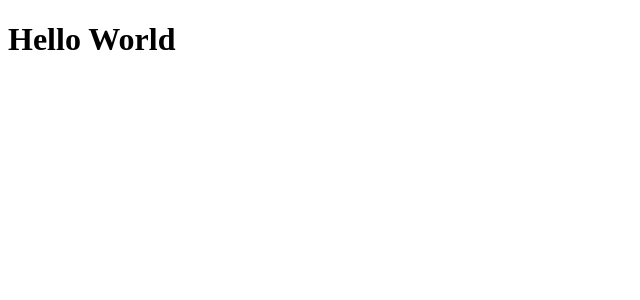
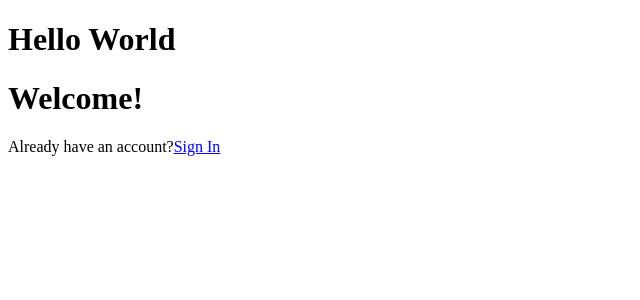
Before and after one commit to NoahDeltoroSmyth/Employee-Directory, a React app: page /sign-up in a window 1280 px wide. Shown: the top 300 px of the page, without its empty margins (0-640 px from the left). Built offline with nearby package versions, Linux system fonts and the light colour scheme.

Commit message:
Auth page in place with dynamic links. Needs form

```diff
--- a/src/App.jsx
+++ b/src/App.jsx
@@ -1,4 +1,5 @@
 import { Route, Switch, BrowserRouter } from 'react-router-dom';
+import Auth from './views/Auth/Auth';
 import LandingPage from './views/LandingPage/LandingPage';
 
 export default function App() {
@@ -10,13 +11,13 @@ export default function App() {
           <Route exact path="/">
             <LandingPage />
           </Route>
-          {/* <Route path="/sign-in">
-            <SignIn />
+          <Route path="/sign-in">
+            <Auth />
           </Route>
           <Route path="/sign-up">
-            <SignUp />
+            <Auth signingUp />
           </Route>
-          <Route path="/create-profile">
+          {/* <Route path="/create-profile">
             <CreateProfile />
           </Route>
           <Route path="/profile">
--- /dev/null
+++ b/src/views/Auth/Auth.jsx
@@ -0,0 +1,24 @@
+import React from 'react';
+import { Link } from 'react-router-dom';
+//TODO: import usercontext once created
+//TODO:: import signInUser and signUpUser functions
+
+export default function Auth({ signingUp }) {
+  return (
+    <>
+      <h1>{signingUp ? 'Welcome!' : 'Welcome Back!'}</h1>
+
+      {signingUp ? (
+        <p>
+          Already have an account?
+          <Link to="/sign-in">Sign In</Link>
+        </p>
+      ) : (
+        <p>
+          Dont have an account?
+          <Link to="/sign-up">Sign Up</Link>
+        </p>
+      )}
+    </>
+  );
+}
--- a/src/views/LandingPage/LandingPage.jsx
+++ b/src/views/LandingPage/LandingPage.jsx
@@ -14,7 +14,7 @@ export default function LandingPage() {
       <p>Thank you for your participation.</p>
       {/*TODO: make a conditional link render based on whether someon is logged in or not*/}
       <Link to="/sign-up">Create an Account</Link>
-      <Link to="/sign-iin">Sign In</Link>
+      <Link to="/sign-in">Sign In</Link>
     </>
   );
 }
```
